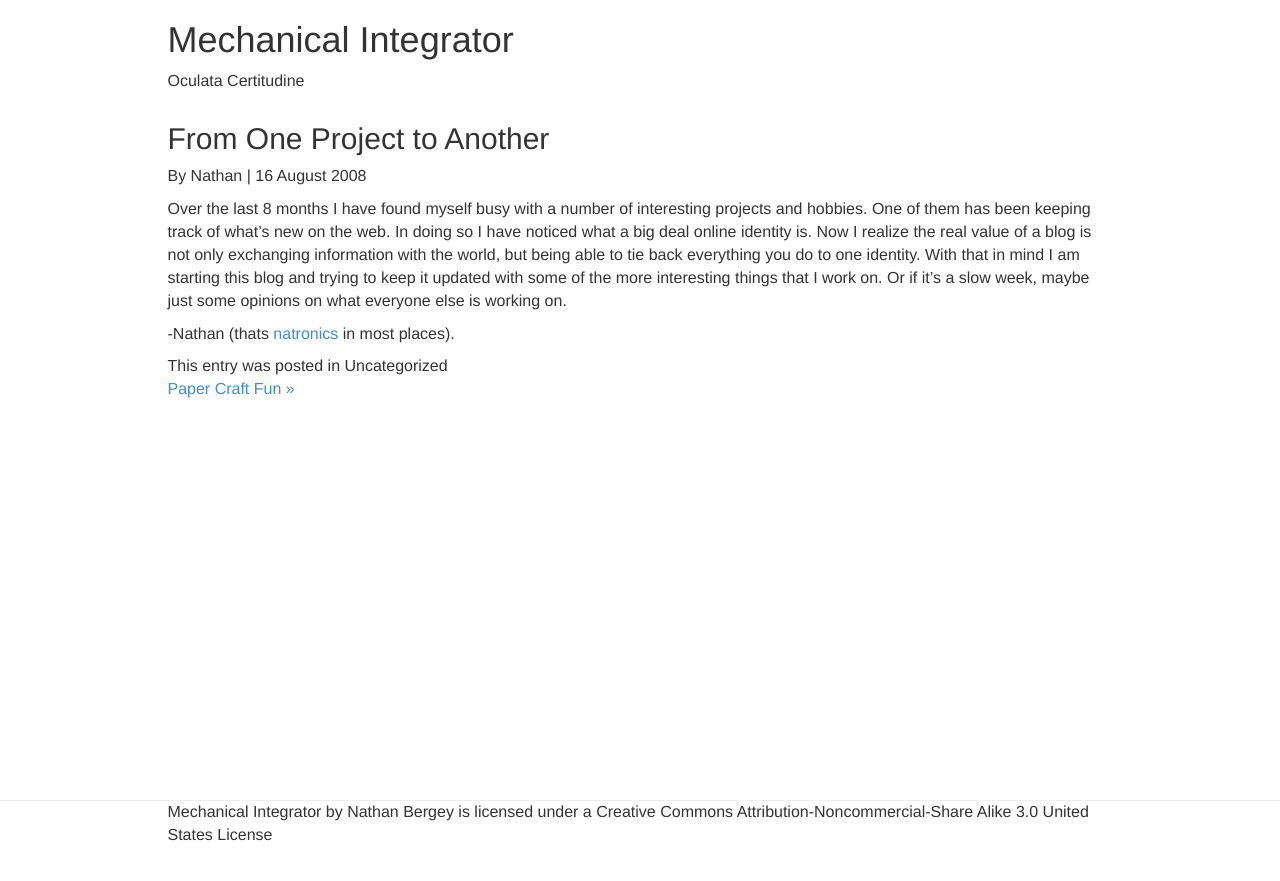
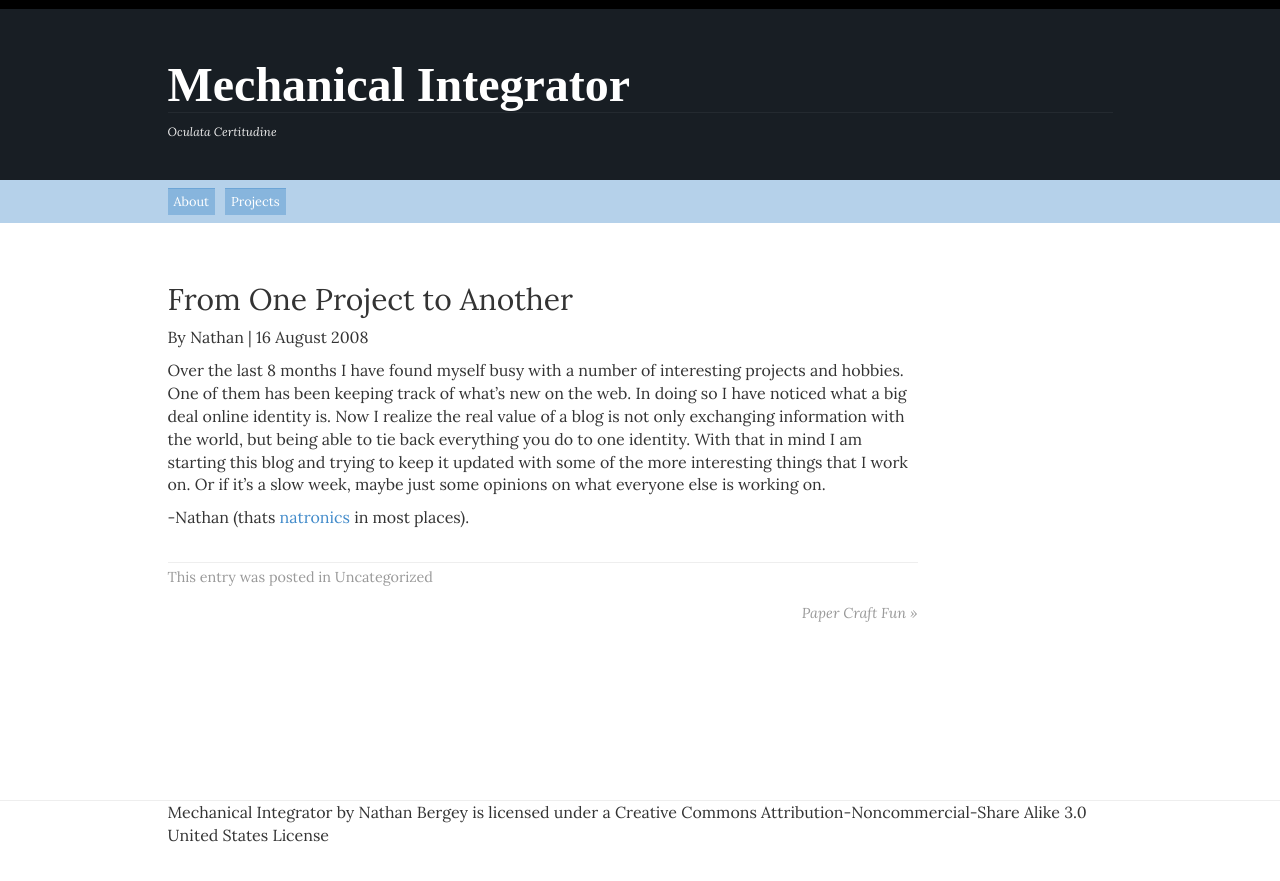
Before and after one commit to natronics/MechanicalIntegrator, a Jekyll site: the page built from _posts/2008-08-16-from-one-project-to-another.markdown, in a window 1280 px wide. Shown: the top 881 px of the page. Built offline with Jekyll 4.4.1, drawn with Linux system fonts in a browser that asks for light colours; some web fonts are replaced.

Commit message:
some custom styling

```diff
--- a/_layouts/base.html
+++ b/_layouts/base.html
@@ -3,6 +3,7 @@
  <head>
   <meta http-equiv="Content-Type" content="text/html; charset=UTF-8">
   <meta name="viewport" content="width=device-width, initial-scale=1.0">
+  <link href='http://fonts.googleapis.com/css?family=Lora:400,700,400italic|Cabin+Sketch:700' rel='stylesheet' type='text/css'>
   <link href="/resources/css/bootstrap.min.css" rel="stylesheet">
   <link href="/resources/css/style.css" rel="stylesheet">
   <title>Mechanical Integrator &mdash; {{ page.title }}</title>
@@ -17,6 +18,18 @@
       <div class="col-lg-10 col-lg-offset-1">
        <h1>Mechanical Integrator</h1>
        <p>Oculata Certitudine<p>
+      </div>
+     </div>
+    </div>
+   </div>
+   <div id="nav">
+    <div class="container">
+     <div class="row">
+      <div class="col-lg-10 col-lg-offset-1">
+       <ul>
+        <li><a href="/about">About</a></li>
+        <li><a href="/projects">Projects</a></li>
+       </ul>
       </div>
      </div>
     </div>
--- a/_layouts/post.html
+++ b/_layouts/post.html
@@ -2,7 +2,7 @@
 layout: base
 ---
 <div class="row">
- <div class="col-lg-10 col-lg-offset-1">
+ <div class="col-lg-8 col-lg-offset-1">
 
     <h2>{{ page.title }}</h2>
     <p class="byline">By Nathan | {{ page.date | date_to_long_string }}</p>
@@ -35,7 +35,7 @@ layout: base
             {% endif %}
 
             {% if page.next %}
-                <a href="{{ page.next.url }}">{{ page.next.title }} &raquo;</a>
+                <a class="pull-right" href="{{ page.next.url }}">{{ page.next.title }} &raquo;</a>
             {% endif %}
         </div>
     </div>
--- a/resources/css/style.css
+++ b/resources/css/style.css
@@ -5,7 +5,78 @@ body > .wrapper { height: auto; min-height: 100%; }
 
 body {
     font-size: 16px;
+    font-family: 'Lora', serif;
 }
+
+h2, h3, h4 {
+    font-family: 'Lora', serif;
+}
+
+#header {
+    background: #181e24;
+    border-top: 9px solid #000;
+    color: #fff;
+    height: 180px;
+}
+
+    #header h1 {
+        font-family: 'Cabin Sketch', serif;
+        font-size: 3.0em;
+        font-weight: 700;
+        border-bottom: 1px solid #242a30;
+        margin-top: 50px;
+    }
+
+    #header p {
+        color: #eee;
+        font-size: 0.75em;
+        font-style: italic;
+    }
+
+#nav {
+    background: #b5d1ea;
+    color: #fff;
+    font-size: 0.8em;
+    margin-bottom: 40px;
+}
+
+    #nav ul {
+        padding: 0;
+        margin: 8px 0;
+        list-style: none;
+    }
+
+    #nav li {
+        float: left;
+    }
+
+    #nav a {
+        display: block;
+        background: #87b5dd;
+        color: #fff;
+        border-top: 1px solid #6da5d6;
+        margin-bottom: 8px;
+        margin-right: 10px;
+        padding: 4px 6px;
+    }
+
+
+.postfoot {
+    border-top: 1px solid #eee;
+    font-size: 0.9em;
+    color: #999;
+    margin-top: 33px;
+    padding-top: 4px;
+}
+
+.postflow {
+    margin-top: 15px;
+    font-style: italic;
+}
+
+    .postflow a {
+        color: #999;
+    }
 
 #footer {
     border-top: 1px solid #eee;
```
